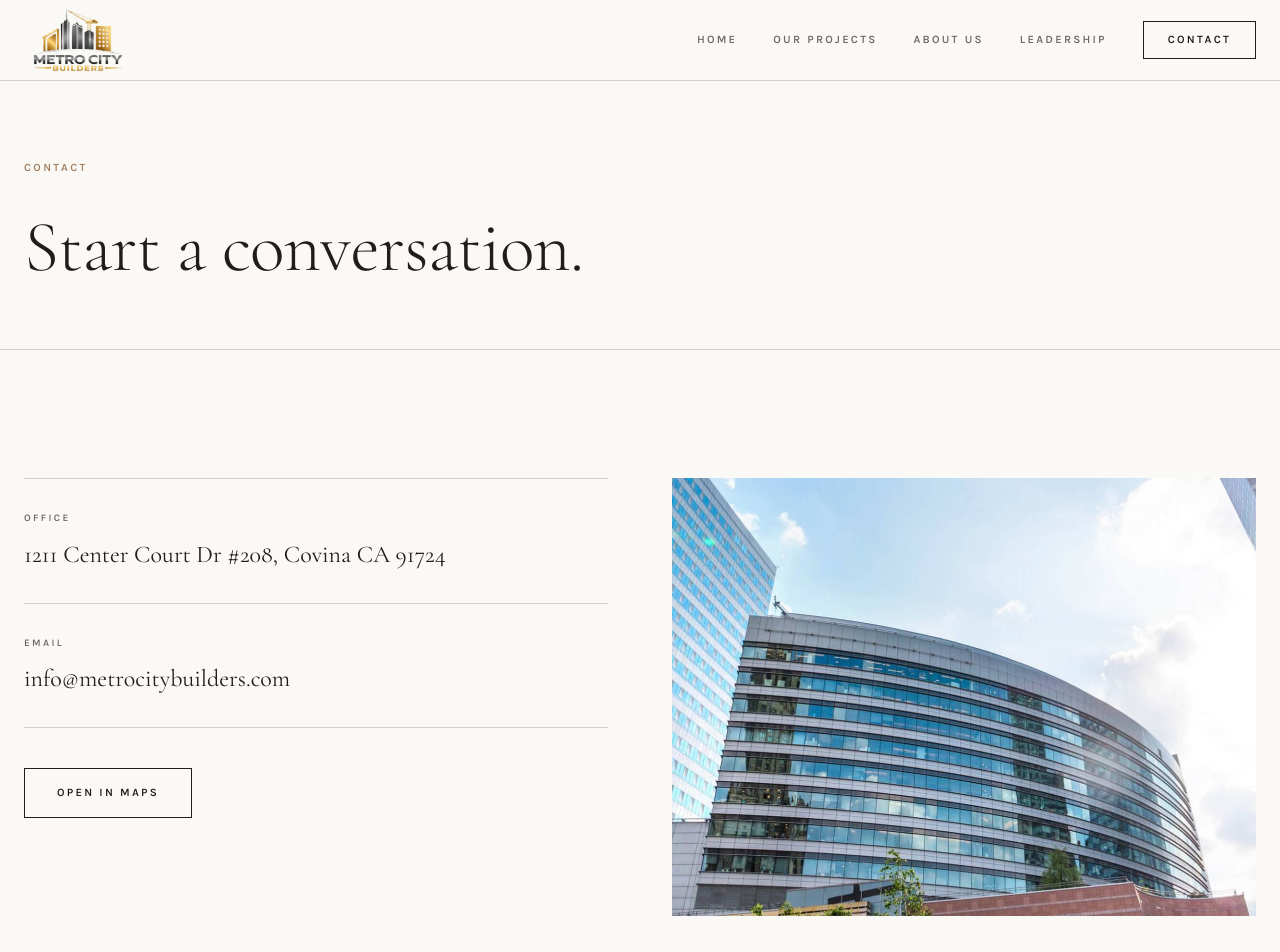
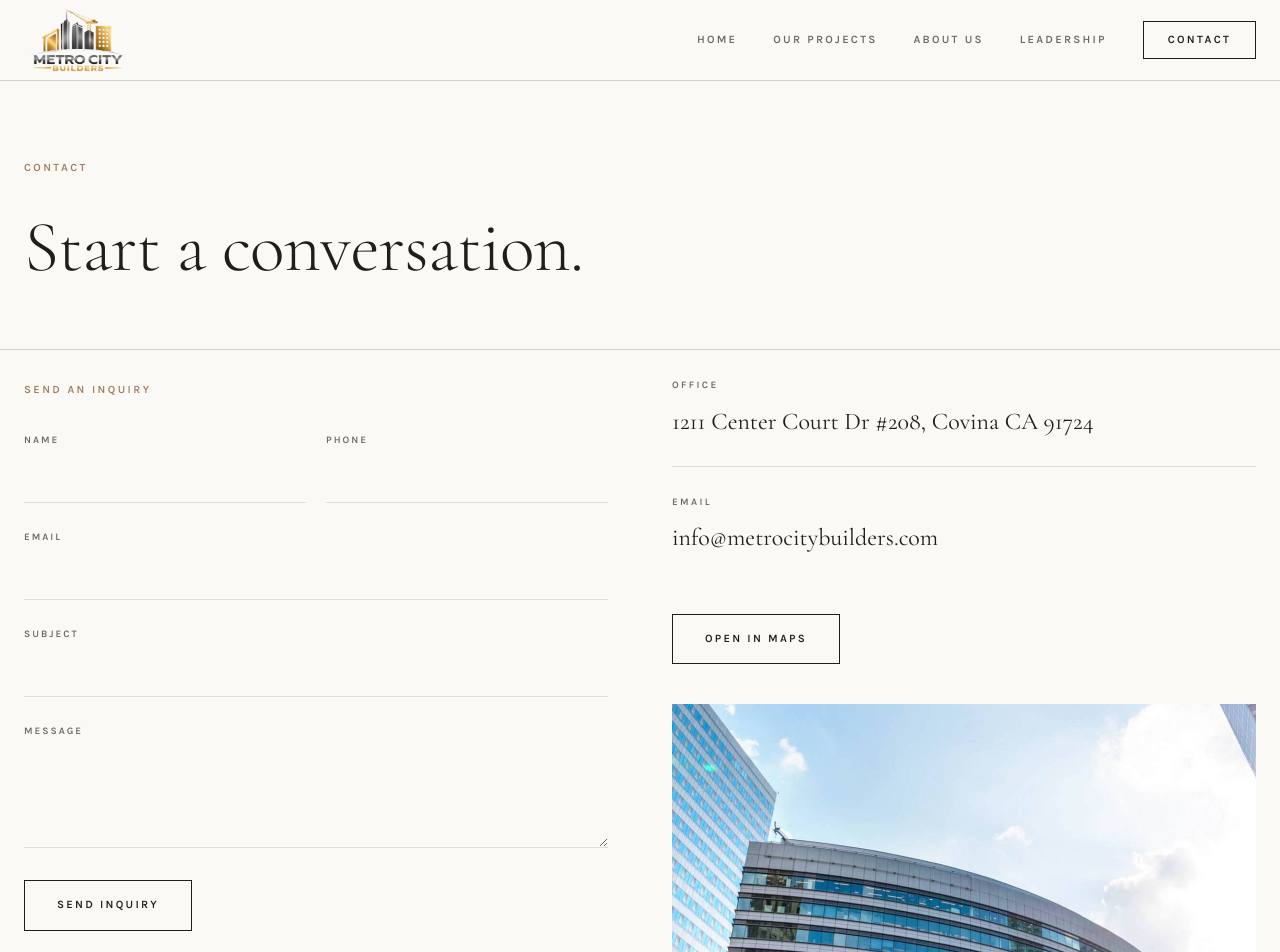
Before and after one commit to SoyGeelances/metrocitybuilders, a React (Vite) app: page /contact in a window 1280 px wide. Shown: the top 952 px of the page. Built offline with nearby package versions, Linux system fonts and the light colour scheme.

Commit message:
change contact content

```diff
--- a/src/routes/contact.tsx
+++ b/src/routes/contact.tsx
@@ -1,3 +1,4 @@
+import { useState } from "react";
 import { createFileRoute } from "@tanstack/react-router";
 import { Reveal } from "@/components/site/Reveal";
 import { contact } from "@/lib/site-data";
@@ -23,6 +24,39 @@ export const Route = createFileRoute("/contact")({
 });
 
 function ContactPage() {
+  const [result, setResult] = useState("");
+  const [isSubmitting, setIsSubmitting] = useState(false);
+
+  async function handleSubmit(event: React.FormEvent<HTMLFormElement>) {
+    event.preventDefault();
+    setIsSubmitting(true);
+    setResult("");
+
+    const formData = new FormData(event.currentTarget);
+    formData.append("access_key", "409bec85-bab7-4a7b-84ae-83d5bb21b3d6");
+    formData.append("to_email", contact.email);
+    formData.append("from_name", "Metro City Builders");
+    formData.append("from_email", "noresponse@metrocitybuilders.com");
+
+    try {
+      const response = await fetch("https://api.web3forms.com/submit", {
+        method: "POST",
+        body: formData,
+      });
+      const data = await response.json();
+      setResult(
+        data.success
+          ? "Thank you. We will be in touch shortly."
+          : "Something went wrong. Please try again.",
+      );
+      if (data.success) event.currentTarget.reset();
+    } catch {
+      setResult("Something went wrong. Please try again.");
+    } finally {
+      setIsSubmitting(false);
+    }
+  }
+
   return (
     <>
       <section className="border-b border-hairline pt-40 pb-16">
@@ -34,17 +68,94 @@ function ContactPage() {
         </div>
       </section>
 
-      <section className="shell py-24 lg:py-32">
-        <div className="grid gap-16 lg:grid-cols-2">
+      <section className="shell pb-20">
+        <div className="grid items-start gap-12 lg:grid-cols-2 lg:gap-16">
           <Reveal>
-            <dl className="divide-y divide-hairline border-y border-hairline">
-              <div className="py-8">
+            <form onSubmit={handleSubmit} className="pt-8">
+              <p className="eyebrow">Send an inquiry</p>
+              <div className="mt-7 grid gap-5 sm:grid-cols-2">
+                <label className="block">
+                  <span className="text-[0.62rem] font-semibold tracking-[0.2em] text-muted-foreground uppercase">
+                    Name
+                  </span>
+                  <input
+                    type="text"
+                    name="name"
+                    required
+                    autoComplete="name"
+                    className="mt-2 block w-full border-0 border-b border-input bg-transparent px-0 py-2.5 text-base outline-none transition-colors placeholder:text-muted-foreground/60 focus:border-bronze focus:ring-0"
+                  />
+                </label>
+                <label className="block">
+                  <span className="text-[0.62rem] font-semibold tracking-[0.2em] text-muted-foreground uppercase">
+                    Phone
+                  </span>
+                  <input
+                    type="tel"
+                    name="phone"
+                    required
+                    autoComplete="tel"
+                    className="mt-2 block w-full border-0 border-b border-input bg-transparent px-0 py-2.5 text-base outline-none transition-colors placeholder:text-muted-foreground/60 focus:border-bronze focus:ring-0"
+                  />
+                </label>
+                <label className="block sm:col-span-2">
+                  <span className="text-[0.62rem] font-semibold tracking-[0.2em] text-muted-foreground uppercase">
+                    Email
+                  </span>
+                  <input
+                    type="email"
+                    name="email"
+                    required
+                    autoComplete="email"
+                    className="mt-2 block w-full border-0 border-b border-input bg-transparent px-0 py-2.5 text-base outline-none transition-colors placeholder:text-muted-foreground/60 focus:border-bronze focus:ring-0"
+                  />
+                </label>
+                <label className="block sm:col-span-2">
+                  <span className="text-[0.62rem] font-semibold tracking-[0.2em] text-muted-foreground uppercase">
+                    Subject
+                  </span>
+                  <input
+                    type="text"
+                    name="subject"
+                    required
+                    className="mt-2 block w-full border-0 border-b border-input bg-transparent px-0 py-2.5 text-base outline-none transition-colors placeholder:text-muted-foreground/60 focus:border-bronze focus:ring-0"
+                  />
+                </label>
+                <label className="block sm:col-span-2">
+                  <span className="text-[0.62rem] font-semibold tracking-[0.2em] text-muted-foreground uppercase">
+                    Message
+                  </span>
+                  <textarea
+                    name="message"
+                    required
+                    rows={3}
+                    className="mt-2 block w-full resize-y border-0 border-b border-input bg-transparent px-0 py-2.5 text-base leading-relaxed outline-none transition-colors placeholder:text-muted-foreground/60 focus:border-bronze focus:ring-0"
+                  />
+                </label>
+              </div>
+              <button
+                type="submit"
+                disabled={isSubmitting}
+                className="mt-8 border border-foreground px-8 py-4 text-[0.7rem] font-semibold tracking-[0.2em] text-foreground uppercase transition-colors hover:bg-foreground hover:text-background disabled:cursor-wait disabled:opacity-50"
+              >
+                {isSubmitting ? "Sending..." : "Send inquiry"}
+              </button>
+              {result && (
+                <p role="status" className="mt-5 text-sm leading-relaxed text-muted-foreground">
+                  {result}
+                </p>
+              )}
+            </form>
+          </Reveal>
+          <Reveal delay={120}>
+            <dl className="divide-y">
+              <div className="py-7">
                 <dt className="text-[0.62rem] font-semibold tracking-[0.24em] text-muted-foreground uppercase">
                   Office
                 </dt>
                 <dd className="mt-3 font-display text-2xl leading-snug">{contact.address}</dd>
               </div>
-              <div className="py-8">
+              <div className="py-7">
                 <dt className="text-[0.62rem] font-semibold tracking-[0.24em] text-muted-foreground uppercase">
                   Email
                 </dt>
@@ -62,17 +173,15 @@ function ContactPage() {
               href={`https://maps.google.com/?q=${encodeURIComponent(contact.address)}`}
               target="_blank"
               rel="noreferrer"
-              className="mt-10 inline-block border border-foreground px-8 py-4 text-[0.7rem] font-semibold tracking-[0.2em] uppercase transition-colors hover:bg-foreground hover:text-background"
+              className="mt-8 inline-block border border-foreground px-8 py-4 text-[0.7rem] font-semibold tracking-[0.2em] uppercase transition-colors hover:bg-foreground hover:text-background"
             >
               Open in maps
             </a>
-          </Reveal>
-          <Reveal delay={120}>
             <img
               src="/images/hero-b.jpg"
               alt="A Metro City Builders development"
               loading="lazy"
-              className="aspect-[4/3] w-full object-cover"
+              className="mt-10 aspect-[4/3] w-full object-cover"
             />
           </Reveal>
         </div>
```
Also changed, not shown: src/routes/index.tsx (+22 -21 lines).
